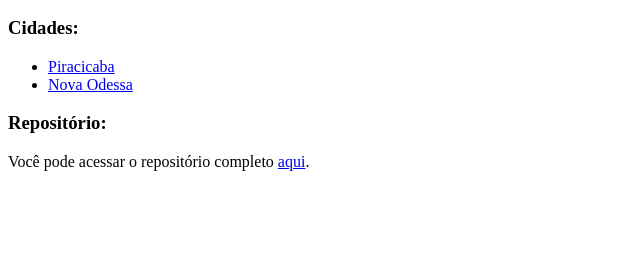
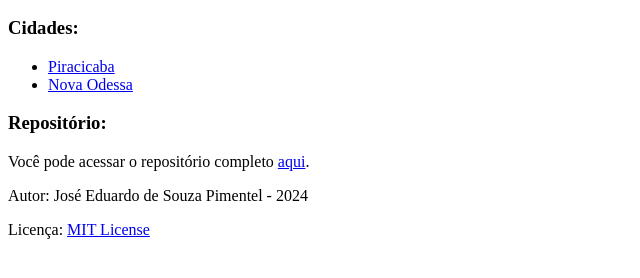
Before and after one commit to jespimentel/dados_criminais_ssp_sp, a plain HTML site: page docs/index.html in a window 1280 px wide. Shown: the part 110-388 px from the top of the page, without its empty margins (0-640 px from the left). Drawn offline with Linux system fonts and the light colour scheme.

Commit message:
Update index.html

```diff
--- a/docs/index.html
+++ b/docs/index.html
@@ -16,6 +16,11 @@
     </ul>
 
     <h3>Repositório:</h3>
-    <p>Você pode acessar o repositório completo <a href="https://github.com/jespimentel/dados_criminais_ssp_sp" target="_blank">aqui</a>.</p>
+    <p>Você pode acessar o repositório completo <a href="https://github.com/seu-repositorio" target="_blank">aqui</a>.</p>
+
+    <footer>
+        <p>Autor: José Eduardo de Souza Pimentel - 2024</p>
+        <p>Licença: <a href="https://opensource.org/licenses/MIT" target="_blank">MIT License</a></p>
+    </footer>
 </body>
 </html>
```
